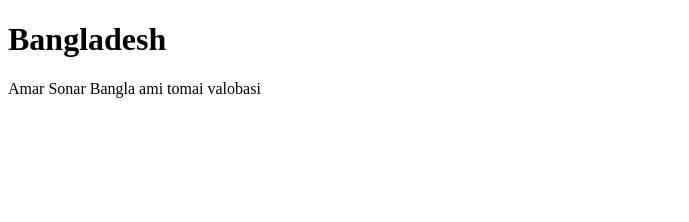
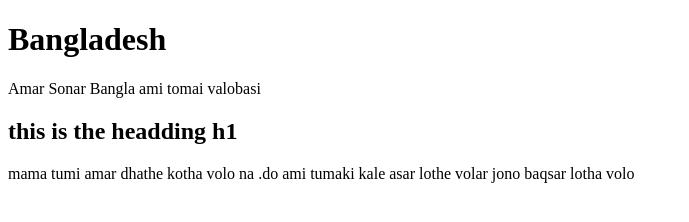
Before and after one commit to mahadihasan2/my-second-repository, a plain HTML site: page index.html in a window 1280 px wide. Shown: the whole page, without its empty margins (0-689 px from the left). Drawn offline with Linux system fonts and the light colour scheme.

Commit message:
new change my code

```diff
--- a/index.html
+++ b/index.html
@@ -9,6 +9,8 @@
 <body>
     <h1>Bangladesh</h1>
     <p>Amar Sonar Bangla ami tomai valobasi</p>
+    <h2>this is the headding h1 </h2>
+    <p>mama tumi amar dhathe kotha volo na .do ami tumaki kale asar lothe volar jono baqsar lotha volo</p>
 
 </body>
 </html>
```
